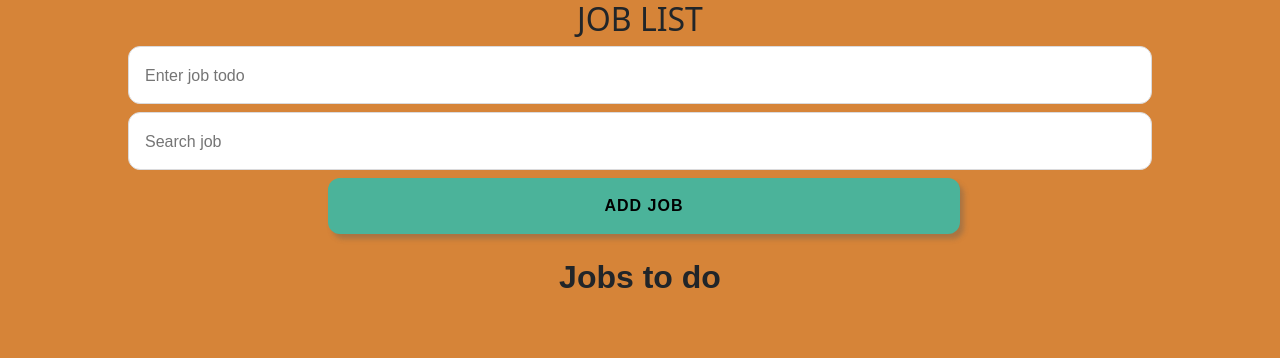
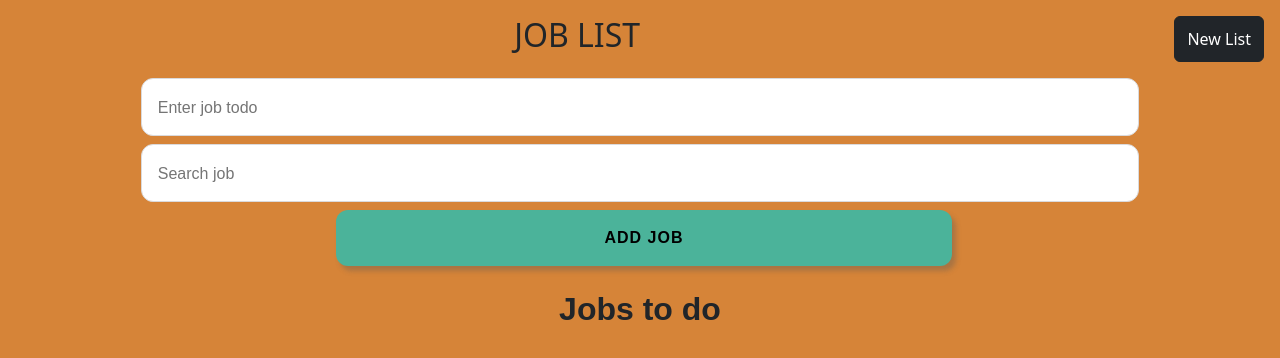
Before and after one commit to pranavlabdhe/job-list, a React (Create React App) app: page / in a window 1280 px wide. Shown: the top 358 px of the page. Built offline with nearby package versions, Linux system fonts and the light colour scheme; a web font is replaced by a local one.

Commit message:
Implemented Clear storage once user clicks on Make New List button

```diff
--- a/src/App.tsx
+++ b/src/App.tsx
@@ -13,6 +13,7 @@ const App:React.FC = () => {
       const storedJobs = localStorage.getItem('jobs');
       return storedJobs ? JSON.parse(storedJobs) : [];
   })
+
   const [wordSearch, setWordSearch] = useState([...jobs])
 
   const [hideOverlay, setHideOverlay] = useState<boolean>(true);
--- a/src/components/InputField.tsx
+++ b/src/components/InputField.tsx
@@ -15,16 +15,32 @@ interface Props {
   setWord:any
 }
 const InputField: React.FC<Props> = ({ job, setJobTodo,handleJobs,hideOverlay,closeOverlayFun,showOverlayFun, jobs, setJobsTodo,wordSearch,setWordSearch,word,setWord }) => {
+
+    const newList = () => {
+        setJobsTodo([])
+    }
+    useEffect(()=> {
+        localStorage.clear()
+    },[newList])
   return (
     <form onSubmit={handleJobs}>
       {hideOverlay ? null : (
         <div className="overlay" onClick={closeOverlayFun}></div>
       )}
       <div className="parent_body">
-        <h2 className="title">JOB LIST</h2>
+        <div className="d-flex col-12">
+            <div className="col-12 col-sm-6 col-md-6 col-lg-6 d-flex justify-content-end">
+            <h2 className="title">JOB LIST</h2>
+            </div>
+        <div className="col-12 col-sm-6 col-md-6 col-lg-6 d-flex justify-content-end">
+            <button type="button" className="btn btn-dark" onClick={newList}>New List</button>
+        </div>
+
+        </div>
+
         <input
           type="text"
-          className="input_field"
+          className="input_field mt-3"
           onClick={showOverlayFun}
           placeholder="Enter job todo"
           value={job}
--- a/src/index.css
+++ b/src/index.css
@@ -21,4 +21,5 @@ code {
 .parent_component {
   background-color: #d68438;
   min-height: 100vh;
+  padding: 16px;
 }
```
Also changed, not shown: 1 other file (tests, documents, lock files or other folders).
